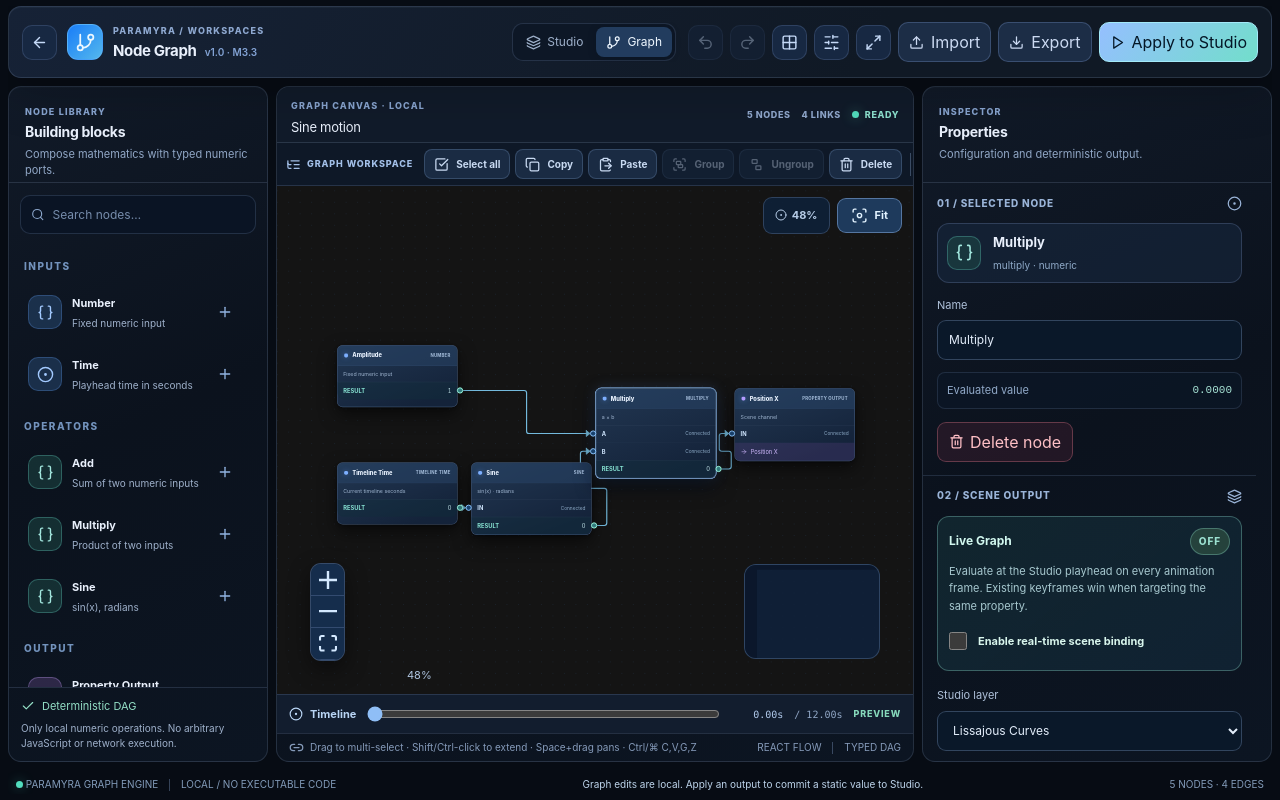
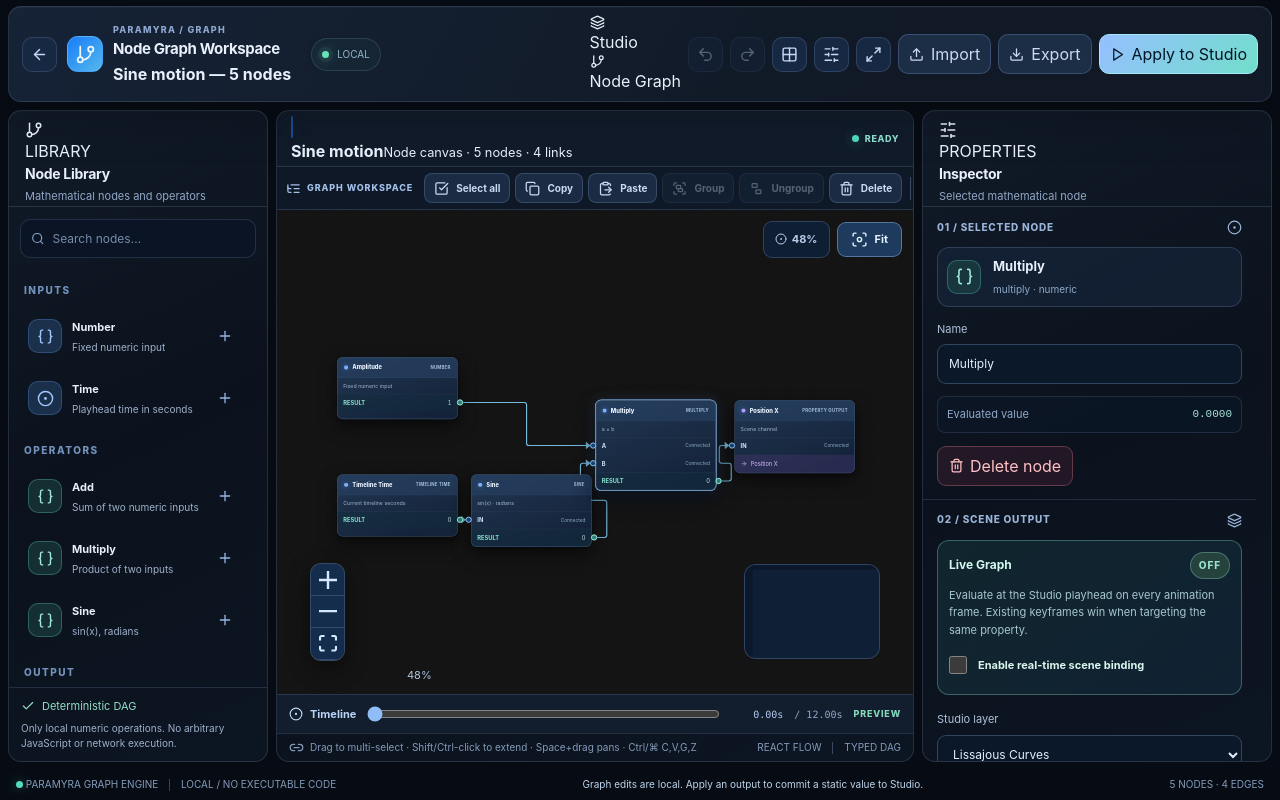
Before and after one commit to GendByteMaster/Paramyra, a Next.js app: page /studio/graph in a window 1280 px wide. Built offline with nearby package versions, Linux system fonts and the light colour scheme.

Commit message:
refactor(graph): match Studio identity, panel headings and canvas title hierarchy

```diff
--- a/src/components/node-graph-workspace.tsx
+++ b/src/components/node-graph-workspace.tsx
@@ -12,6 +12,7 @@ import { makeProjectBundle,parseProjectBundle,restoreProjectBundle } from "@/cor
 import { copyGraphSelection,parseGraphSelection,pasteGraphSelection,deleteGraphSelection,
   moveGraphSelection,groupGraphNodes,ungroupGraphNodes,renameGraphGroup,type GraphSelection } from "@/core/graph/workspace";
 import { GraphReactFlowCanvas } from "./graph-react-flow";
+import { EditorModeSwitch, EditorPanelHeader } from "./editor-ui";
 import { compileGraph, resolveLiveScene } from "@/core/graph/live";
 import { persistGraph, readStoredGraph } from "@/core/graph/storage";
 import { commitGraph, initializeGraphHistory, redoGraph, undoGraph } from "@/core/graph/history";
@@ -295,13 +296,11 @@ function GraphWorkspace() {
       <div className="pm-ng-identity">
         <Link href="/studio" aria-label="Back to Studio" className="pm-ng-icon"><ArrowLeft size={17}/></Link>
         <span className="pm-ng-app-icon"><GitBranch size={21}/></span>
-        <div className="pm-ng-title"><span>PARAMYRA / WORKSPACES</span><h1>Node Graph <small>v1.0 · M3.3</small></h1></div>
+        <div className="pm-ng-title"><span>PARAMYRA / GRAPH</span><h1>Node Graph Workspace</h1><strong>{graph.title} — {graph.nodes.length} nodes</strong></div>
+        <span className="pm-local-label"><span className="live-indicator"/> LOCAL</span>
       </div>
       <div className="pm-ng-actions">
-      <nav className="pm-ng-modes" aria-label="Workspace modes">
-        <Link href="/studio"><Layers3 size={15}/> Studio</Link>
-        <Link href="/studio/graph" aria-current="page"><GitBranch size={15}/> Graph</Link>
-      </nav>
+      <EditorModeSwitch active="graph"/>
 
         <button type="button" className="pm-ng-icon" title="Undo" aria-label="Undo graph edit" disabled={!history.past.length} onClick={()=>setHistory(undoGraph)}><Undo2 size={17}/></button>
         <button type="button" className="pm-ng-icon" title="Redo" aria-label="Redo graph edit" disabled={!history.future.length} onClick={()=>setHistory(redoGraph)}><Redo2 size={17}/></button>
@@ -316,7 +315,7 @@ function GraphWorkspace() {
     </header>
     <div className={"pm-ng-layout pm-editor-pane-layout"+(!libraryOpen?" no-library":"")+(!inspectorOpen?" no-inspector":"")}>
       {libraryOpen&&<aside className="pm-ng-library pm-editor-panel" aria-label="Node library">
-        <div className="pm-ng-pane-header pm-editor-panel-heading"><span className="pm-ng-eyebrow">NODE LIBRARY</span><h2>Building blocks</h2><p>Compose mathematics with typed numeric ports.</p></div>
+        <EditorPanelHeader className="pm-ng-pane-header" eyebrow="LIBRARY" title="Node Library" description="Mathematical nodes and operators" icon={<GitBranch size={18}/>}/>
         <label className="pm-ng-search"><Search size={15}/><input type="search" aria-label="Search graph nodes" placeholder="Search nodes…" value={query} onChange={e=>setQuery(e.target.value)}/></label>
         <div className="pm-ng-library-scroll pm-editor-content-scroll">
         {categories.map(group=>{
@@ -331,8 +330,8 @@ function GraphWorkspace() {
       </aside>}
       <section className="pm-ng-center pm-editor-panel" aria-label="Graph editor">
         <div className="pm-ng-canvasbar pm-editor-viewport-heading">
-          <div><span className="pm-ng-eyebrow">GRAPH CANVAS · LOCAL</span><h2>{graph.title}</h2></div>
-          <div className="pm-ng-canvas-meta"><span>{graph.nodes.length} NODES</span><span>{graph.edges.length} LINKS</span><span className={sceneError?"pm-ng-error-dot":"pm-ng-ok-dot"}>{sceneError?"INVALID OUTPUT":graph.binding.enabled?"LIVE BINDING":"READY"}</span></div>
+          <div className="pm-editor-viewport-title"><span className="pm-blue-dot" aria-hidden="true"/><div><strong>{graph.title}</strong><small>Node canvas · {graph.nodes.length} nodes · {graph.edges.length} links</small></div></div>
+          <div className="pm-ng-canvas-meta"><span className={sceneError?"pm-ng-error-dot":"pm-ng-ok-dot"}>{sceneError?"INVALID OUTPUT":graph.binding.enabled?"LIVE BINDING":"READY"}</span></div>
         </div>
         <div className="pm-ng-commandbar" role="toolbar" aria-label="Graph editing commands">
           <span className="pm-ng-command-label"><ListTree size={15}/> GRAPH WORKSPACE</span>
@@ -373,7 +372,7 @@ function GraphWorkspace() {
         </div>
       </section>
       {inspectorOpen&&<aside className="pm-ng-inspector pm-editor-panel" aria-label="Graph inspector">
-        <div className="pm-ng-pane-header pm-editor-panel-heading"><span className="pm-ng-eyebrow">INSPECTOR</span><h2>Properties</h2><p>Configuration and deterministic output.</p></div>
+        <EditorPanelHeader className="pm-ng-pane-header" eyebrow="PROPERTIES" title="Inspector" description="Selected mathematical node" icon={<SlidersHorizontal size={18}/>}/>
         <div className="pm-ng-inspector-scroll pm-editor-content-scroll">
           {selectedGroup&&<section className="pm-ng-inspector-section" aria-label="Selected graph group">
             <h3><span>01 / GROUP</span><Group size={15}/></h3>
```
